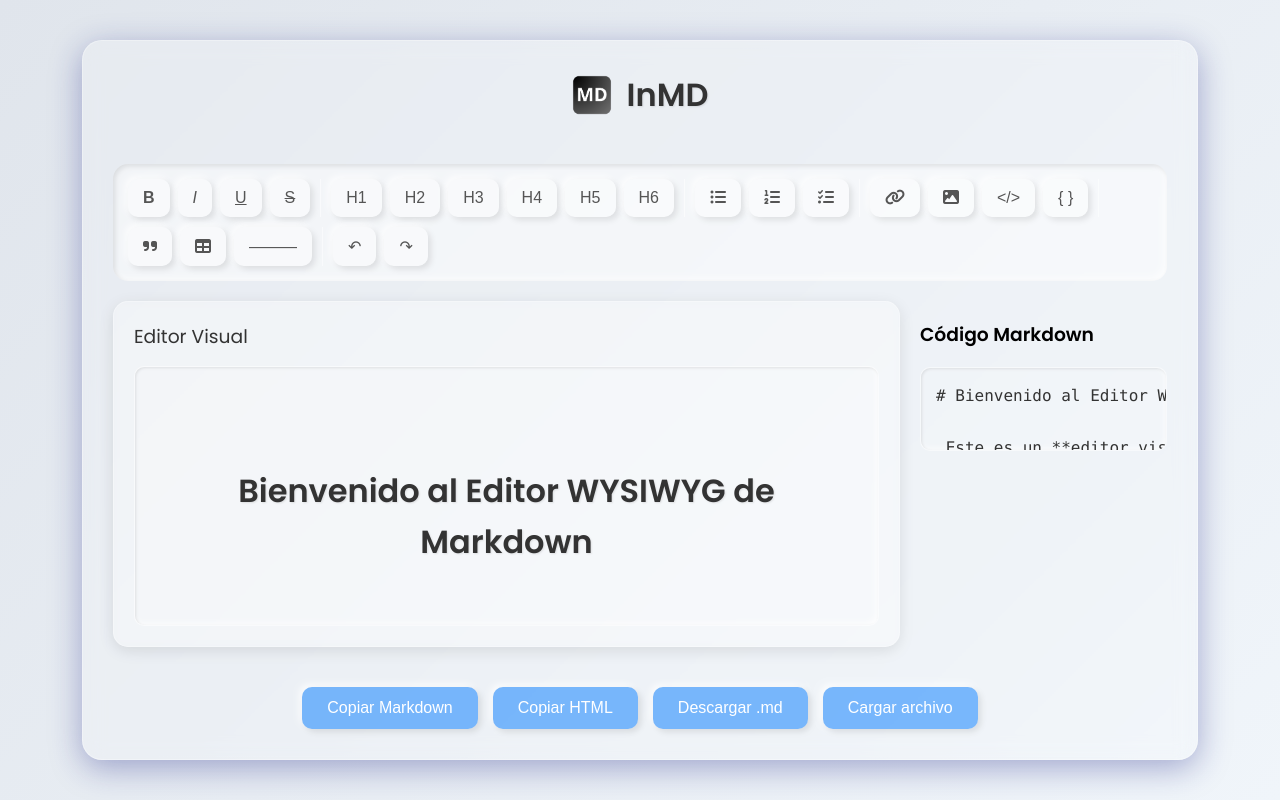
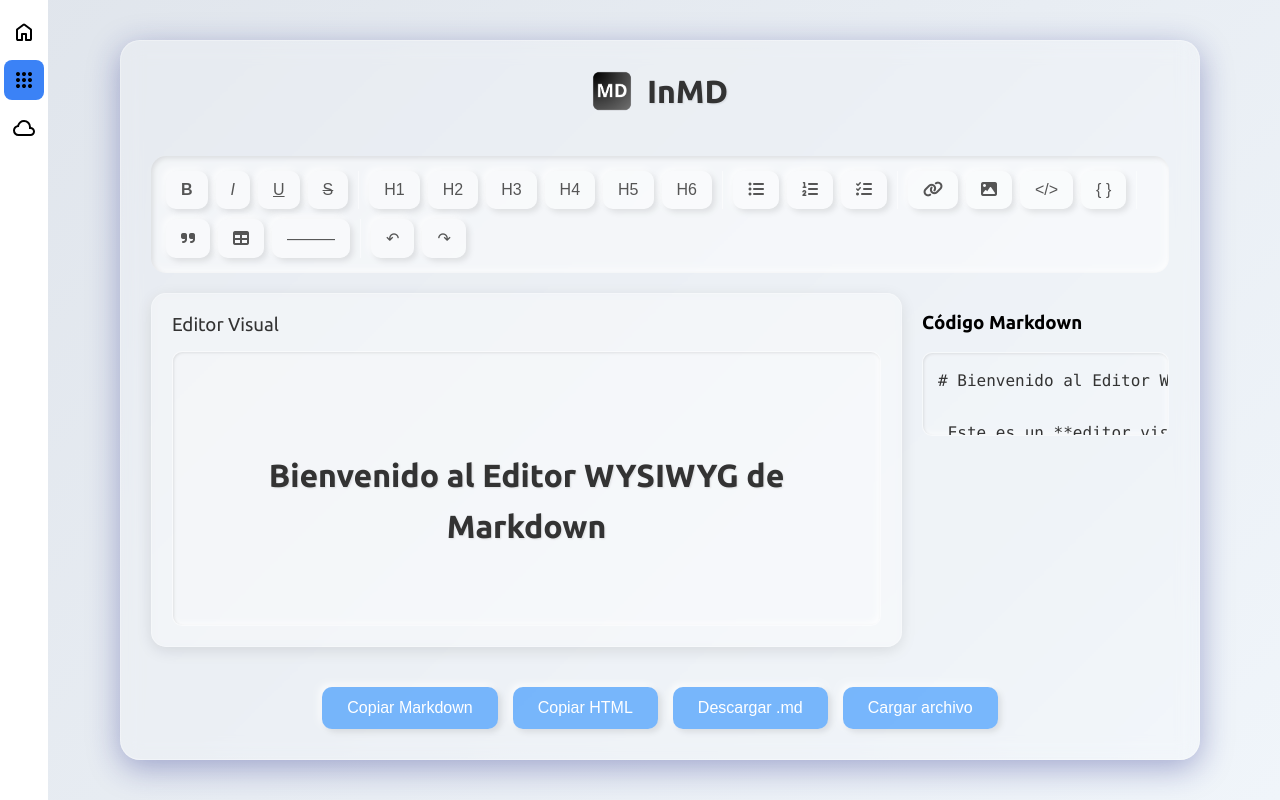
Before and after one commit to Inled-Group/inmd, a plain HTML site: page index.html in a window 1280 px wide. Drawn offline with nearby package versions, Linux system fonts and the light colour scheme.

Commit message:
add sidebar

```diff
--- a/editor.css
+++ b/editor.css
@@ -1,7 +1,7 @@
 @import url('https://fonts.googleapis.com/css2?family=Poppins:wght@300;400;600&display=swap');
 
 body {
-    font-family: 'Poppins', sans-serif;
+    font-family: 'Ubuntu', sans-serif;
     background: linear-gradient(135deg, #e0e5ec 0%, #f0f5fa 100%);
     display: flex;
     justify-content: center;
--- a/index.html
+++ b/index.html
@@ -10,15 +10,31 @@
     <script src="https://cdn.jsdelivr.net/npm/markdown-it@14.0.0/dist/markdown-it.min.js"></script>
     <link rel="stylesheet" href="https://cdnjs.cloudflare.com/ajax/libs/font-awesome/6.7.2/css/all.min.css" integrity="sha512-Evv84Mr4kqVGRNSgIGL/F/aIDqQb7xQ2vcrdIwxfjThSH8CSR7PBEakCr51Ck+w+/U6swU2Im1vVX0SVk9ABhg==" crossorigin="anonymous" referrerpolicy="no-referrer" />
     <meta name="author" content="Inled Group">
-    <meta name="description" content="InMD es un editor visual de Markdown gratuito y de código abierto. Listo para usar sin pagar y sin login"
+    <meta name="description" content="InMD es un editor visual de Markdown gratuito y de código abierto. Listo para usar sin pagar y sin login">
+    <link rel="stylesheet" href="sidebar.css">
+
+    <link rel="preconnect" href="https://fonts.googleapis.com">
+    <link rel="preconnect" href="https://fonts.gstatic.com" crossorigin>
+    <link href="https://fonts.googleapis.com/css2?family=Ubuntu:ital,wght@0,300;0,400;0,500;0,700;1,300;1,400;1,500;1,700&display=swap" rel="stylesheet">
 </head>
 <body>
+            <div class="sidebar">
+  <a href="https://insuite.inled.es" class="sidebar-item" style="text-decoration: none; color: white;">
+    <svg xmlns="http://www.w3.org/2000/svg" height="24px" viewBox="0 -960 960 960" width="24px" fill="#000000"><path d="M240-200h120v-200q0-17 11.5-28.5T400-440h160q17 0 28.5 11.5T600-400v200h120v-360L480-740 240-560v360Zm-80 0v-360q0-19 8.5-36t23.5-28l240-180q21-16 48-16t48 16l240 180q15 11 23.5 28t8.5 36v360q0 33-23.5 56.5T720-120H560q-17 0-28.5-11.5T520-160v-200h-80v200q0 17-11.5 28.5T400-120H240q-33 0-56.5-23.5T160-200Zm320-270Z"/></svg>
+  </a>
+  <a href="https://insuite.inled.es/apps" class="sidebar-item active" style="text-decoration: none; color: white;">
+    <svg xmlns="http://www.w3.org/2000/svg" height="24px" viewBox="0 -960 960 960" width="24px" fill="#000000"><path d="M240-160q-33 0-56.5-23.5T160-240q0-33 23.5-56.5T240-320q33 0 56.5 23.5T320-240q0 33-23.5 56.5T240-160Zm240 0q-33 0-56.5-23.5T400-240q0-33 23.5-56.5T480-320q33 0 56.5 23.5T560-240q0 33-23.5 56.5T480-160Zm240 0q-33 0-56.5-23.5T640-240q0-33 23.5-56.5T720-320q33 0 56.5 23.5T800-240q0 33-23.5 56.5T720-160ZM240-400q-33 0-56.5-23.5T160-480q0-33 23.5-56.5T240-560q33 0 56.5 23.5T320-480q0 33-23.5 56.5T240-400Zm240 0q-33 0-56.5-23.5T400-480q0-33 23.5-56.5T480-560q33 0 56.5 23.5T560-480q0 33-23.5 56.5T480-400Zm240 0q-33 0-56.5-23.5T640-480q0-33 23.5-56.5T720-560q33 0 56.5 23.5T800-480q0 33-23.5 56.5T720-400ZM240-640q-33 0-56.5-23.5T160-720q0-33 23.5-56.5T240-800q33 0 56.5 23.5T320-720q0 33-23.5 56.5T240-640Zm240 0q-33 0-56.5-23.5T400-720q0-33 23.5-56.5T480-800q33 0 56.5 23.5T560-720q0 33-23.5 56.5T480-640Zm240 0q-33 0-56.5-23.5T640-720q0-33 23.5-56.5T720-800q33 0 56.5 23.5T800-720q0 33-23.5 56.5T720-640Z"/></svg>
+  </a>
+  <a href="https://insuite.inled.es/status" class="sidebar-item" style="text-decoration: none; color: white;">
+    <svg xmlns="http://www.w3.org/2000/svg" height="24px" viewBox="0 -960 960 960" width="24px" fill="#000000"><path d="M260-160q-91 0-155.5-63T40-377q0-78 47-139t123-78q25-92 100-149t170-57q117 0 198.5 81.5T760-520q69 8 114.5 59.5T920-340q0 75-52.5 127.5T740-160H260Zm0-80h480q42 0 71-29t29-71q0-42-29-71t-71-29h-60v-80q0-83-58.5-141.5T480-720q-83 0-141.5 58.5T280-520h-20q-58 0-99 41t-41 99q0 58 41 99t99 41Zm220-240Z"/></svg>
+  </a>
+</div>
+
     <div class="editor-container">
         <div class="header-content">
         <img src="inMD.png" alt="Logotipo inMD" class="logo">
         <h1>InMD</h1>
         </div>
-
         <!-- Barra de herramientas -->
         <div class="toolbar">
             <div class="toolbar-group">
--- /dev/null
+++ b/sidebar.css
@@ -0,0 +1,51 @@
+body {
+    margin-left: 40px;
+}
+
+.sidebar {
+            position: fixed;
+            left: 0;
+            top: 0;
+            width: 48px;
+            height: 100vh;
+            background-color: #ffffff;
+            display: flex;
+            flex-direction: column;
+            align-items: center;
+            padding: 8px 0;
+            z-index: 1000;
+        }
+
+        .sidebar-item {
+            width: 40px;
+            height: 40px;
+            margin: 4px 0;
+            display: flex;
+            align-items: center;
+            justify-content: center;
+            border-radius: 4px;
+            cursor: pointer;
+            transition: background-color 0.2s;
+        }
+
+        .sidebar-item:hover {
+            background-color: #b7b3b3;
+        }
+
+        .sidebar-item.active {
+            background-color: #0078d4;
+        }
+
+        .sidebar-icon {
+            width: 20px;
+            height: 20px;
+        }
+        .sidebar-item.active {
+  background-color: #3B82F6; /* A nice shade of blue */
+  border-radius: 8px; /* Optional: adds a slight rounded corner */
+}
+
+/* Optional: Add a smooth transition for a better visual effect */
+.sidebar-item {
+  transition: background-color 0.3s ease;
+}
```
